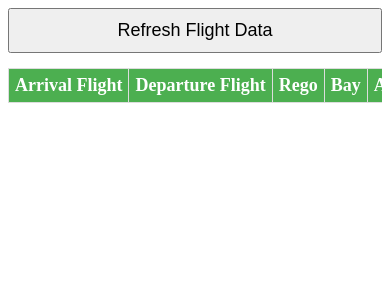
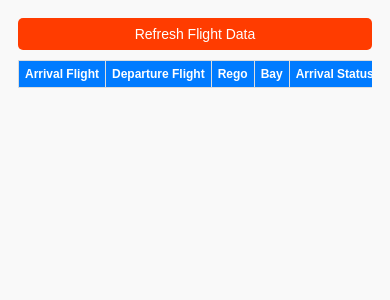
Before and after one commit to GoldCondorCapital/Rex_Dapp, a Flask app: page / in a window 390 px wide. Shown: the top 300 px of the page. Run offline with Flask 3, Linux system fonts and the light colour scheme; lists and menus that the app fills with data are empty.

```diff
--- a/frontend/static/style.css
+++ b/frontend/static/style.css
@@ -1,54 +1,107 @@
-/* General Table Styling */
+/* Add a hover effect to the refresh button */
+#refreshButton {
+    font-size: 16px;
+    padding: 10px 20px;
+    background-color: #ff3c00;
+    color: white;
+    border: none;
+    border-radius: 5px;
+    cursor: pointer;
+    transition: background-color 0.3s ease;
+}
+
+#refreshButton:hover {
+    background-color: #090fbd;
+}
+
+#refreshButton:disabled {
+    background-color: #6c757d;
+    cursor: not-allowed;
+}
+
+/* Center the loading message */
+p {
+    font-size: 18px;
+    color: #007bff;
+    text-align: center;
+}
+
+/* Improve the table appearance */
 table {
     width: 100%;
     border-collapse: collapse;
-    margin-bottom: 20px;
-    font-size: 24px;  /* Adjust font size for larger screens */
+    font-size: 14px;
 }
 
 th, td {
     border: 1px solid #ddd;
-    padding: 6px;  /* Reduce padding to minimize space */
+    padding: 8px;
     text-align: left;
 }
 
-th {
-    background-color: #4CAF50;
-    color: white;
+tr:nth-child(even) {
+    background-color: #f2f2f2;
 }
 
-td {
-    text-align: center; /* Align text centrally for a neat look */
+th {
+    background-color: #007bff;
+    color: white;
+    text-align: center;
 }
 
-@media screen and (max-width: 768px) {
-    /* For mobile, maintain compact structure and add horizontal scrolling */
-    .table-container {
-        overflow-x: auto;
+/* Add padding and style to the body */
+body {
+    font-family: Arial, sans-serif;
+    padding: 20px;
+    background-color: #f9f9f9;
+}
+
+/* Mobile Optimization */
+
+/* Apply styles when the screen width is less than 600px */
+@media only screen and (max-width: 600px) {
+
+    /* Make the button and text smaller on mobile */
+    #refreshButton {
+        font-size: 14px;
+        padding: 8px 16px;
+        width: 100%; /* Ensure the button takes the full width */
+        margin-bottom: 10px;
     }
 
+    /* Adjust the table layout for mobile */
     table {
-        display: block;
-        width: 100%;
-        white-space: nowrap;
-        overflow-x: scroll;
+        font-size: 12px;
     }
 
     th, td {
         padding: 6px;
-        font-size: 18px;  /* Reduce font size for mobile */
     }
 
-    #refreshButton {
-        width: 100%;
+    /* Make the table scrollable horizontally */
+    table {
+        display: block;
+        overflow-x: auto;
+        white-space: nowrap;
+    }
+
+    /* Stack table headers vertically for better readability */
+    th {
+        font-size: 12px;
+    }
+
+    /* Adjust body padding */
+    body {
         padding: 10px;
-        font-size: 18px;  /* Adjust button size for mobile */
-        margin-bottom: 15px;
+    }
+
+    /* Adjust paragraph font-size */
+    p {
+        font-size: 16px;
+    }
+
+    /* Hide some less relevant columns on mobile if needed (optional) */
+    td:nth-child(4), td:nth-child(5), td:nth-child(6), td:nth-child(7) {
+        display: none;
     }
 }
-
-/* Optional styling for the checkbox column */
-td input[type="checkbox"] {
-    transform: scale(1.2); /* Adjust checkbox size for mobile */
-    margin: 0 auto; /* Center the checkbox */
-}
--- a/frontend/templates/flight-info.html
+++ b/frontend/templates/flight-info.html
@@ -9,8 +9,8 @@
 </head>
 <body>
     <button id="refreshButton">Refresh Flight Data</button>
+
     <table>
-        <thead>
         <thead>
             <tr>
                 <th>Arrival Flight</th>
@@ -23,9 +23,9 @@
                 <th>Completed</th>
             </tr>
         </thead>
-        </thead>
         <tbody id="flightTableBody"></tbody>
     </table>
+
     <p id="errorMessage"></p>
 
     <!-- Correctly linking the JavaScript -->
```
Also changed, not shown: flight_matcher.py (+8 -5 lines), frontend/static/FlightList.js (+9 -6 lines), frontend/static/script.js (+18 -39 lines), scraper.py (+7 -5 lines). Lines whose indentation alone changed are shown as unchanged.
